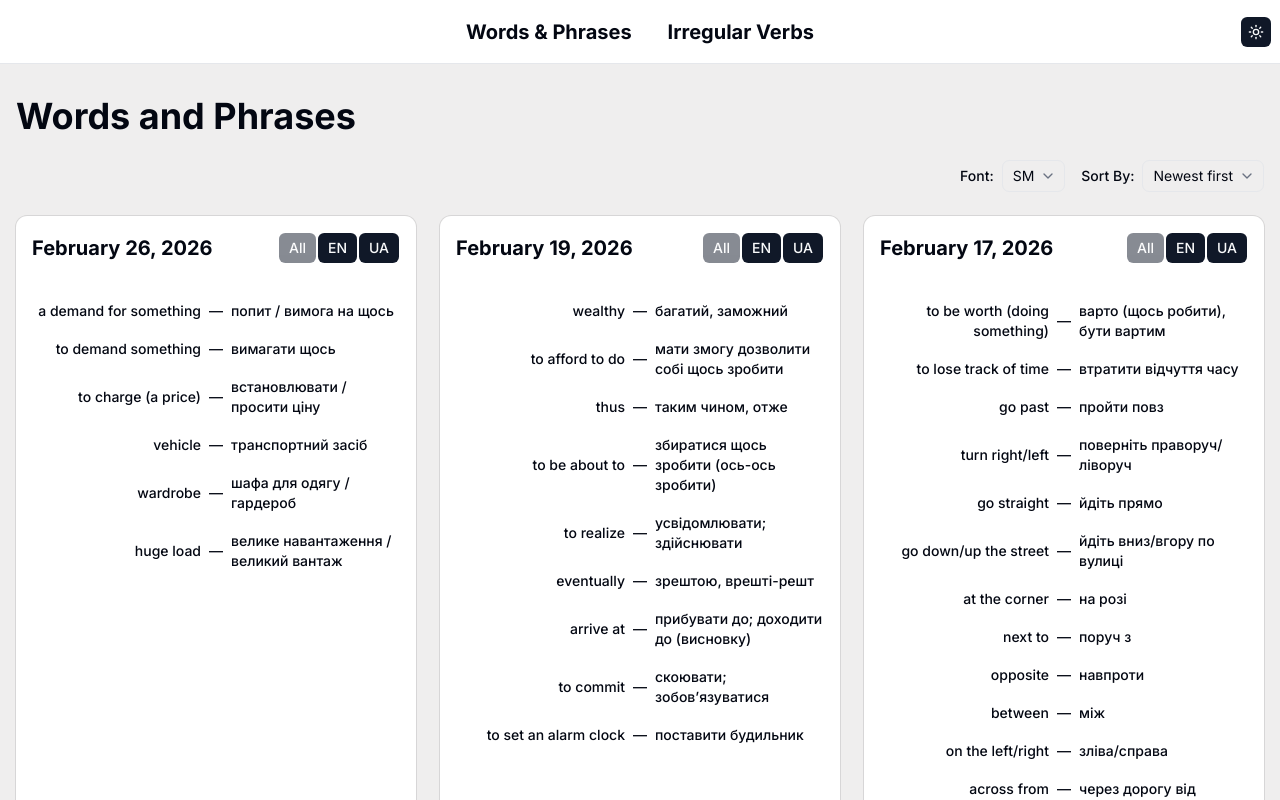
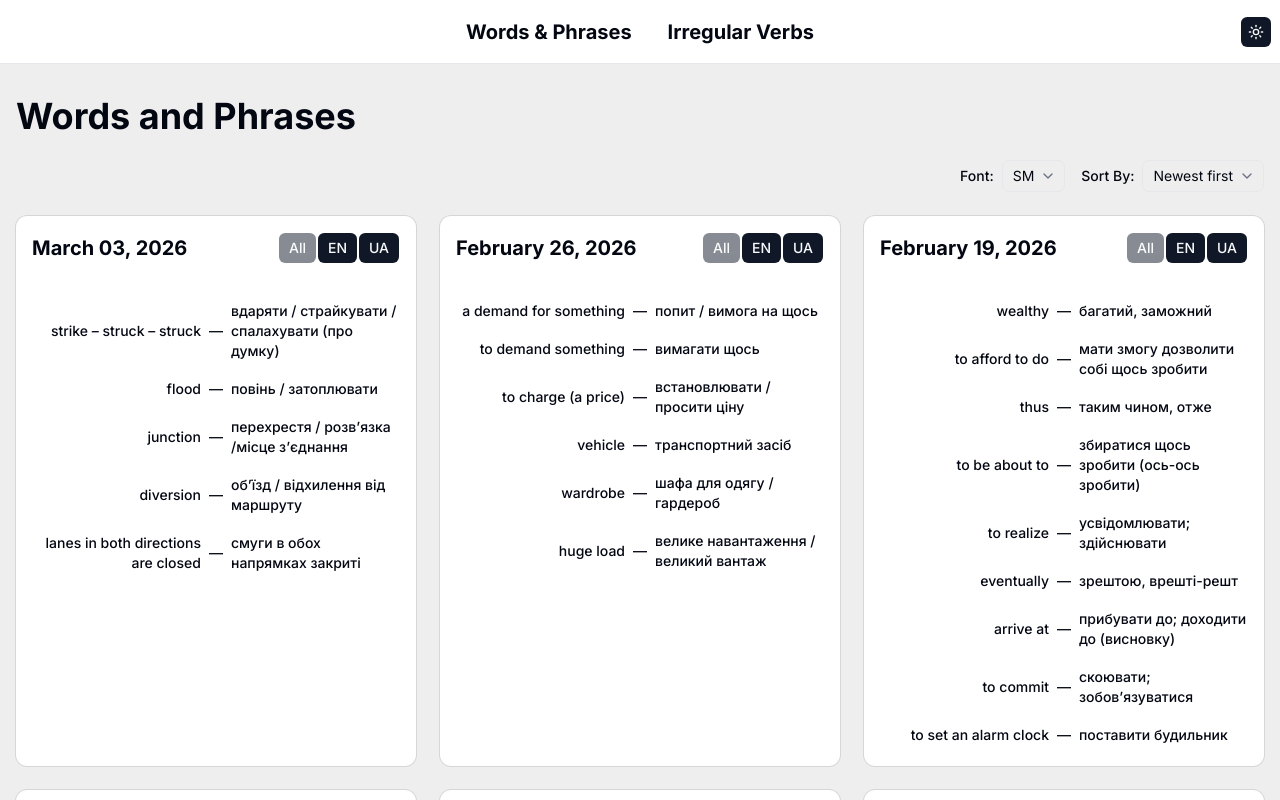
Before and after one commit to iSefero/English-helper, a Next.js app: page /words in a window 1280 px wide. Shown: the top 800 px of the page. Built offline with nearby package versions, Linux system fonts and the light colour scheme.

Commit message:
added new words

```diff
--- a/views/Words/words.tsx
+++ b/views/Words/words.tsx
@@ -2958,4 +2958,72 @@ export const lessons = [
       },
     ],
   },
+  {
+    date: "03.03.2026",
+    words: [
+      {
+        term: "strike – struck – struck",
+        translation: "вдаряти / страйкувати / спалахувати (про думку)",
+        examples: [
+          <span>
+            The clock <strong>struck</strong> midnight.
+          </span>,
+          <span>
+            A brilliant idea <strong>struck</strong> him suddenly.
+          </span>,
+        ],
+      },
+      {
+        term: "flood",
+        translation: "повінь / затоплювати",
+        examples: [
+          <span>
+            The heavy rain caused a <strong>flood</strong>.
+          </span>,
+          <span>
+            The river <strong>flooded</strong> the nearby fields.
+          </span>,
+        ],
+      },
+      {
+        term: "junction",
+        translation: "перехрестя / розв’язка /місце з’єднання",
+        examples: [
+          <span>
+            Turn left at the next <strong>junction</strong>.
+          </span>,
+          <span>
+            There was an accident at the highway <strong>junction</strong>.
+          </span>,
+        ],
+      },
+      {
+        term: "diversion",
+        translation: "об’їзд / відхилення від маршруту",
+        examples: [
+          <span>
+            Due to roadworks, there is a <strong>diversion</strong>.
+          </span>,
+          <span>
+            Drivers must follow the <strong>diversion</strong> signs.
+          </span>,
+        ],
+      },
+      {
+        term: "lanes in both directions are closed",
+        translation: "смуги в обох напрямках закриті",
+        examples: [
+          <span>
+            Because of the accident,{" "}
+            <strong>lanes in both directions are closed</strong>.
+          </span>,
+          <span>
+            The police announced that{" "}
+            <strong>lanes in both directions are closed</strong> until further
+            notice.
+          </span>,
+        ],
+      },
+    ],
+  },
 ];
```
